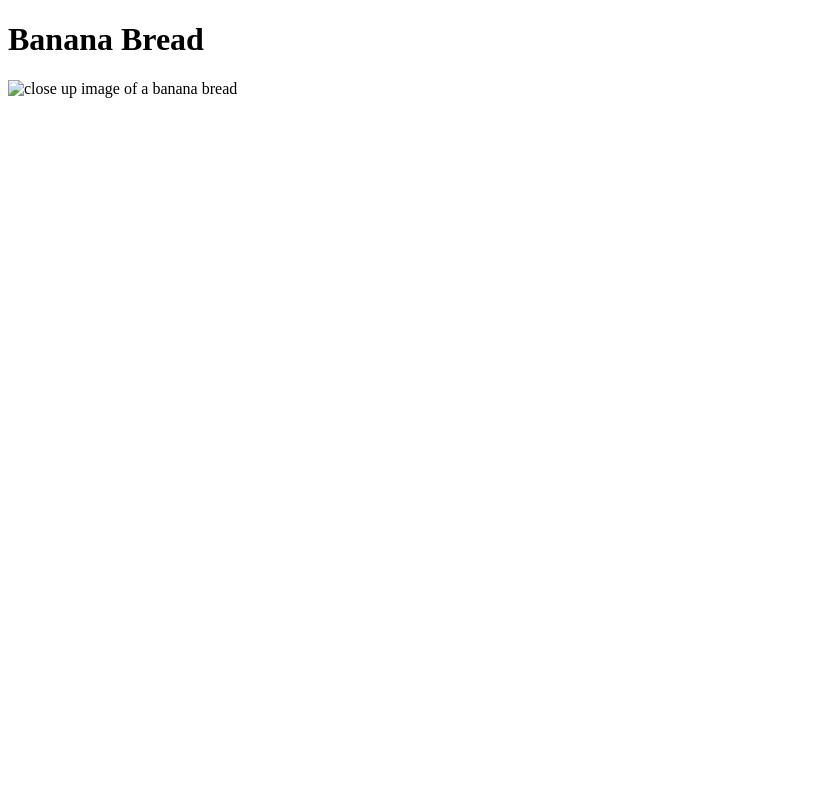
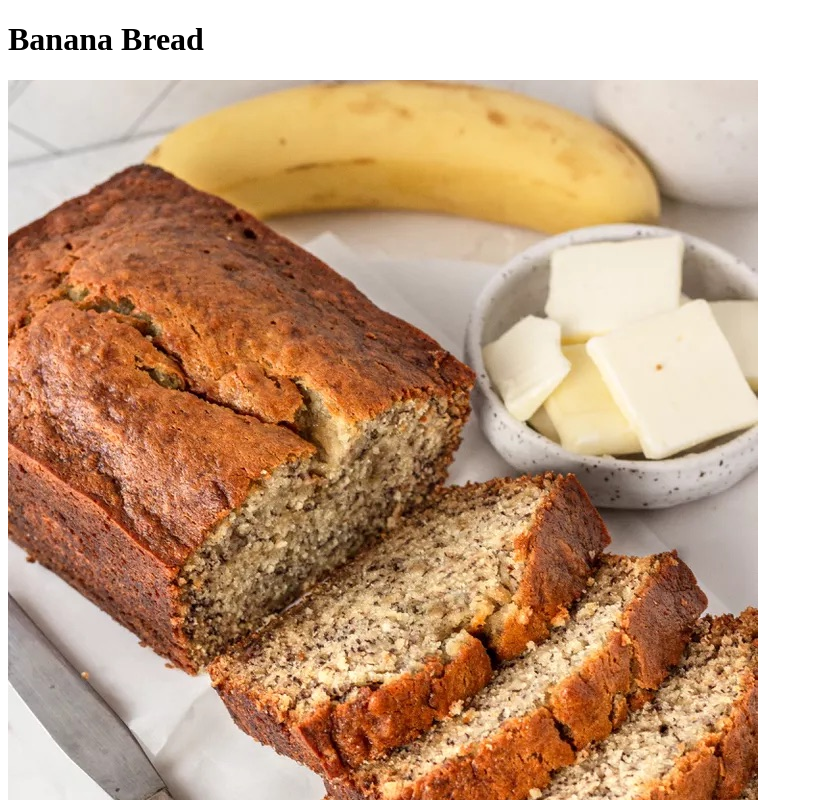
Before and after one commit to haashim-mirza/539-week2, a plain HTML site: page gurpreet.html in a window 1280 px wide. Shown: the top 800 px of the page, without its empty margins (0-813 px from the left). Drawn offline with Linux system fonts and the light colour scheme.

Commit message:
Updated image url

```diff
--- a/gurpreet.html
+++ b/gurpreet.html
@@ -8,7 +8,7 @@
 <body>
     <main>
         <h1> Banana Bread</h1>
-        <img src="banana_bread_1.jpeg" alt="close up image of a banana bread">
+        <img src="assets/banana_bread_1.jpeg" alt="close up image of a banana bread">
     </main>
 </body>
 </html>
```
